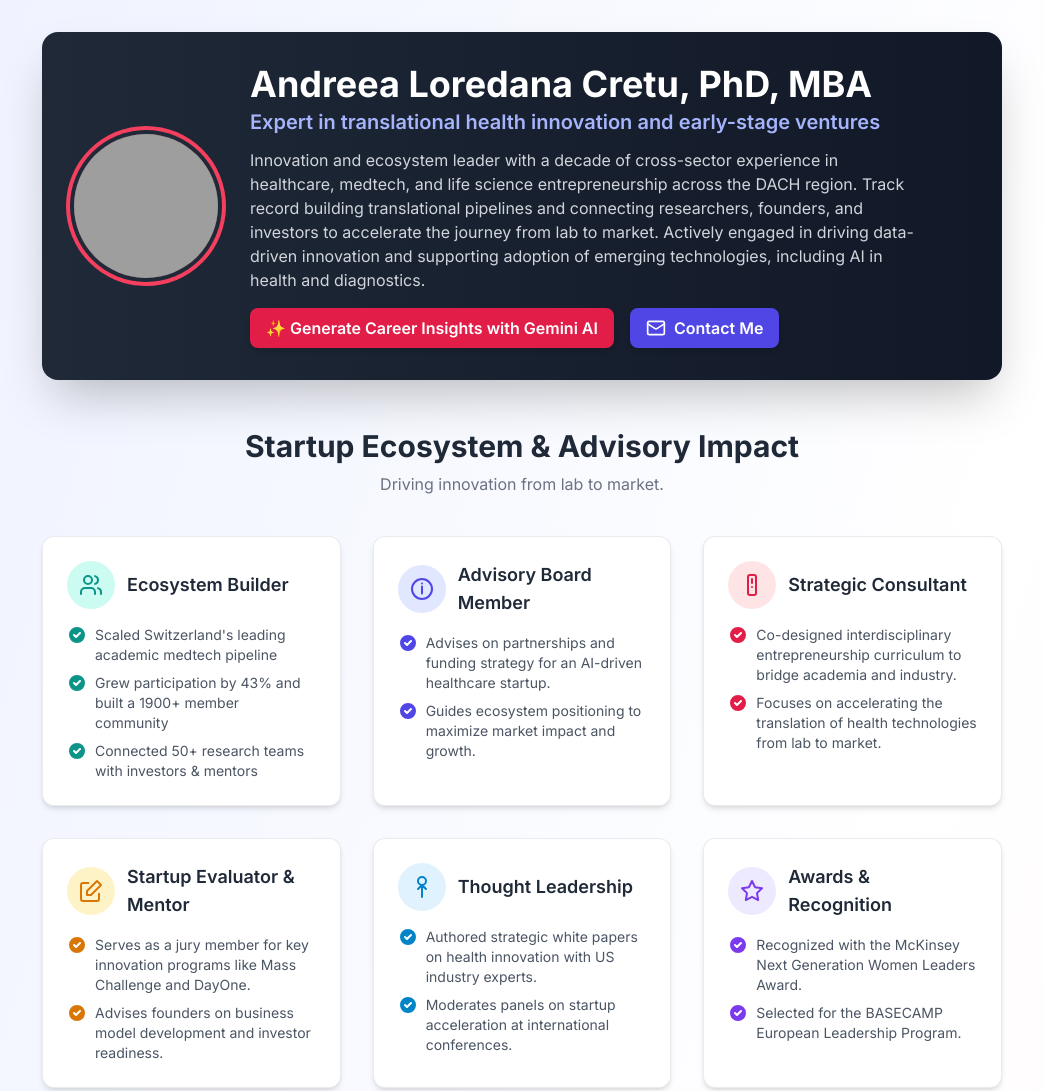
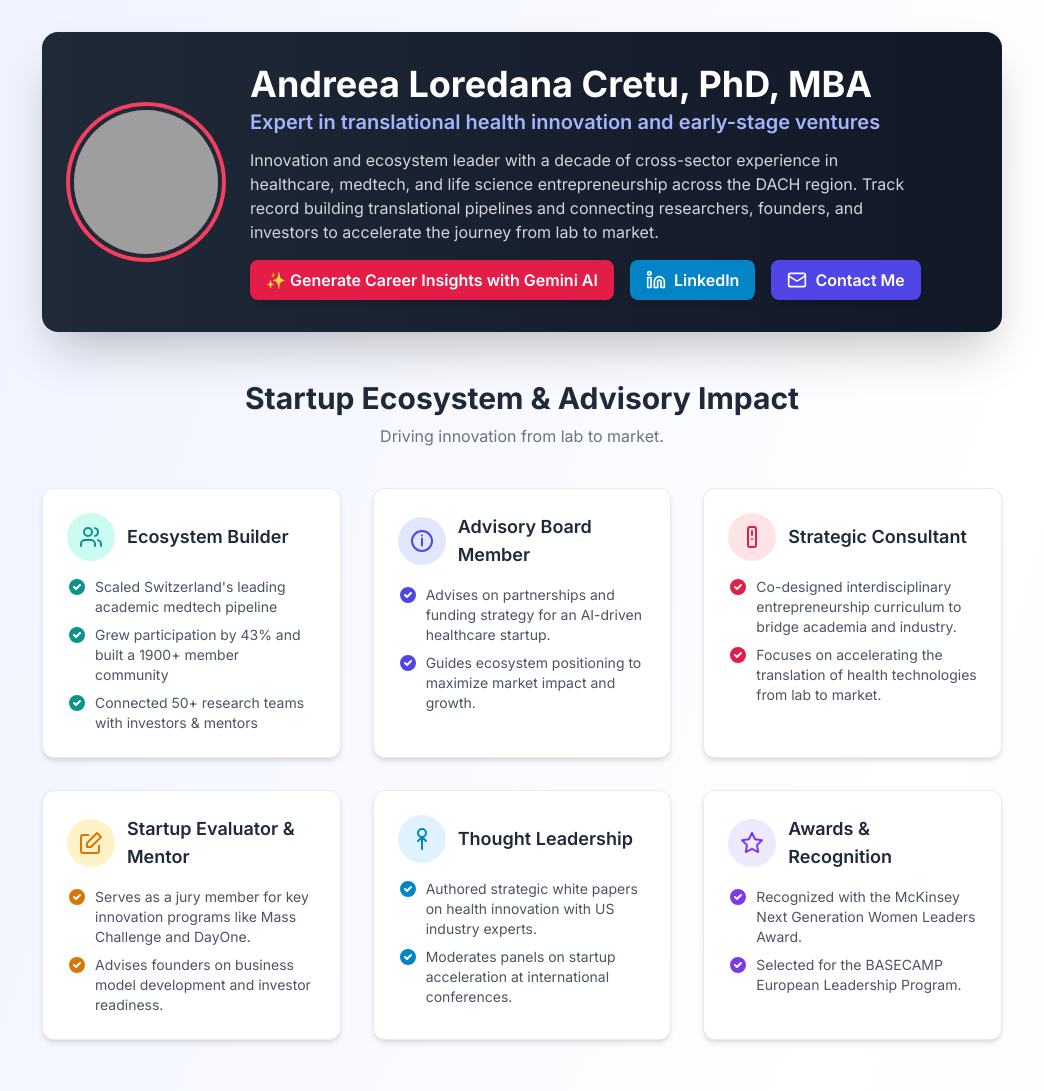
Before and after one commit to AndraAlexa/AndraAlexa.github.io, a plain HTML site: page index.html in a window 1280 px wide. Shown: the top 1091 px of the page, without its empty margins (118-1162 px from the left). Drawn offline with nearby package versions, Linux system fonts and the light colour scheme; grey boxes are pictures that could not be loaded.

Commit message:
Update index.html

```diff
--- a/index.html
+++ b/index.html
@@ -112,16 +112,16 @@
                 <h1 class="text-4xl font-bold">Andreea Loredana Cretu, PhD, MBA</h1>
                 <p class="text-xl text-indigo-300 font-semibold mt-1">Expert in translational health innovation and early-stage ventures</p>
                 <p class="text-gray-300 mt-3 max-w-2xl mx-auto md:mx-0">
-                    Innovation and ecosystem leader with a decade of cross-sector experience in healthcare,
-                    medtech, and life science entrepreneurship across the DACH region. Track record building
-                    translational pipelines and connecting researchers, founders, and investors to accelerate
-                    the journey from lab to market. Actively engaged in driving data-driven innovation
-                    and supporting adoption of emerging technologies, including AI in health and diagnostics.
+                    Innovation and ecosystem leader with a decade of cross-sector experience in healthcare, medtech, and life science entrepreneurship across the DACH region. Track record building translational pipelines and connecting researchers, founders, and investors to accelerate the journey from lab to market.
                 </p>
                 <div class="mt-4 flex flex-wrap gap-4 justify-center md:justify-start">
                     <button id="gemini-button" class="inline-flex items-center gap-2 bg-rose-600 hover:bg-rose-700 text-white font-semibold py-2 px-4 rounded-lg shadow-md transition-transform transform hover:scale-105">
                         ✨ Generate Career Insights with Gemini AI
                     </button>
+                    <a href="https://www.linkedin.com/in/alcretu/" target="_blank" rel="noopener noreferrer" class="inline-flex items-center gap-2 bg-sky-600 hover:bg-sky-700 text-white font-semibold py-2 px-4 rounded-lg shadow-md transition-transform transform hover:scale-105">
+                        <svg xmlns="http://www.w3.org/2000/svg" width="20" height="20" viewBox="0 0 24 24" fill="none" stroke="currentColor" stroke-width="2" stroke-linecap="round" stroke-linejoin="round"><path d="M16 8a6 6 0 0 1 6 6v7h-4v-7a2 2 0 0 0-2-2 2 2 0 0 0-2 2v7h-4v-7a6 6 0 0 1 6-6z"></path><rect x="2" y="9" width="4" height="12"></rect><circle cx="4" cy="4" r="2"></circle></svg>
+                        LinkedIn
+                    </a>
                     <a href="mailto:cretu_andreea@protonmail.com" class="inline-flex items-center gap-2 bg-indigo-600 hover:bg-indigo-700 text-white font-semibold py-2 px-4 rounded-lg shadow-md transition-transform transform hover:scale-105">
                         <svg xmlns="http://www.w3.org/2000/svg" width="20" height="20" viewBox="0 0 24 24" fill="none" stroke="currentColor" stroke-width="2" stroke-linecap="round" stroke-linejoin="round"><rect width="20" height="16" x="2" y="4" rx="2"/><path d="m22 7-8.97 5.7a1.94 1.94 0 0 1-2.06 0L2 7"/></svg>
                         Contact Me
```
